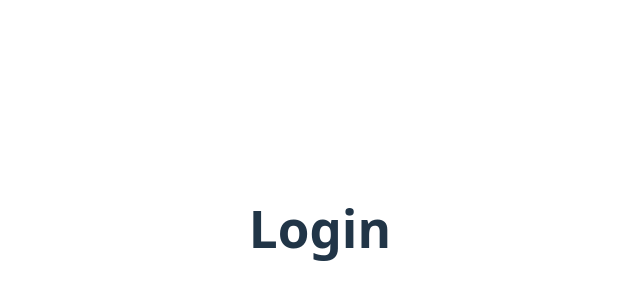
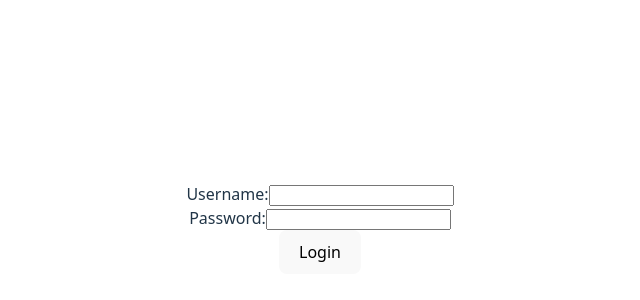
Before and after one commit to ssy80/matcha, a React app in the folder frontend/: page /login in a window 1280 px wide. Shown: the part 172-472 px from the top of the page, without its empty margins (320-960 px from the left). Built offline with nearby package versions, Linux system fonts and the light colour scheme; the HTML template or start-up script is replaced by a standard one.

Commit message:
Completed Login Page and after logging in, points to Home (tempoary waypoint atm)

```diff
--- a/frontend/src/pages/Login.tsx
+++ b/frontend/src/pages/Login.tsx
@@ -1,11 +1,43 @@
-// This is a placeholder for a login page component
-
+import { useState } from 'react';
+import React from 'react';
+import api from '../api/axios';
+import { useNavigate } from 'react-router-dom';
 
 const Login = () => {
+
+    const [username, setUsername] = useState('');
+    const [password, setPassword] = useState('');
+
+    const navigate = useNavigate();
+    const handleSubmit = async (event: React.FormEvent) => {
+        event.preventDefault();
+
+        try {
+            const response = await api.post('/users/login', {
+                username,
+                password
+            });
+            localStorage.setItem('token', response.data.token)
+            console.log('Server says:', response.data);
+            alert('Login is successful!');
+            navigate('/home');
+        } catch (error: any) {
+            console.error('Error during login', error);
+            alert('Login failed:' + (error.response?.data?.error || error.message));
+        }
+    };
     return (
-        <div>
-            <h1>Login</h1>
-        </div>
+        <form onSubmit={handleSubmit}>
+            <div>
+                <label>Username:</label>
+                <input type='text' value={username} onChange={e => setUsername(e.target.value)} />
+            </div>
+            <div>
+                <label>Password:</label>
+                <input type='password' value={password} onChange={e => setPassword(e.target.value)} />
+            </div>
+            <button type='submit'>Login</button>
+        </form>
     );
 };
 
```
Also changed, not shown: frontend/src/pages/Register.tsx (+8 -8 lines), 1 other file (tests, documents, lock files or other folders).
